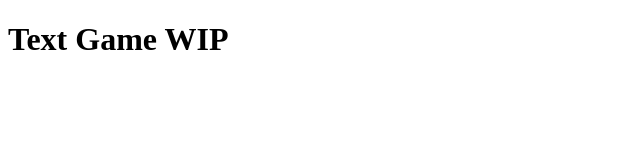
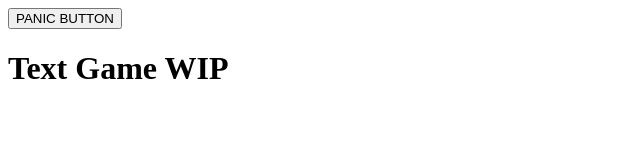
Before and after one commit to Arch881010/text-game, a plain HTML site: page index.html in a window 1280 px wide. Shown: the whole page, without its empty margins (0-640 px from the left). Drawn offline with Linux system fonts and the light colour scheme.

Commit message:
Panic button

```diff
--- a/index.html
+++ b/index.html
@@ -7,6 +7,7 @@
     <meta name = "viewpoint" content = "width=device-width">
     <title>WIP Text Game</title>
 </head>
+<button onclick=panic()>PANIC BUTTON</button>
 <body> <!--Style Sheet covers entire BODY, use Class otherwise!-->
 <h1>Text Game <b id="e">WIP</b></h1>
 </body>
```
